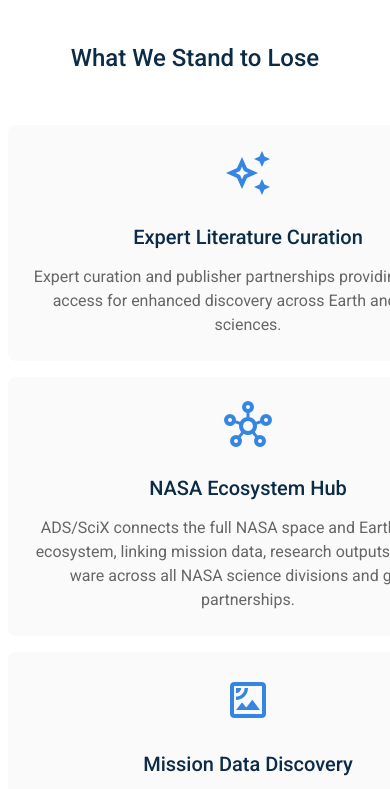
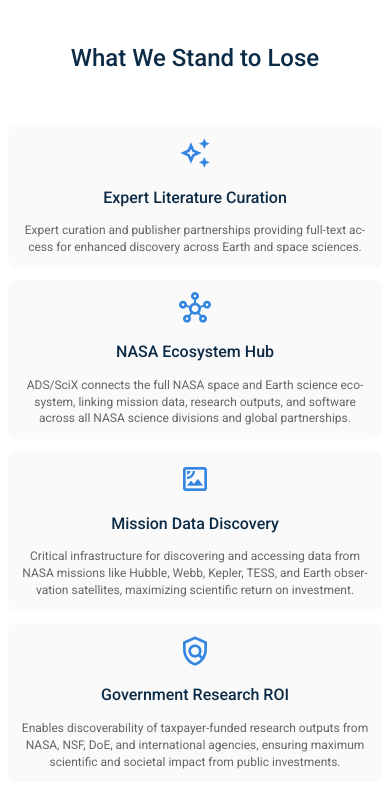
Before and after one commit to sjarmak/save_ADS_SciX, a website built with Vite: page index.html in a window 390 px wide. Shown: the part 3560-4349 px from the top of the page. Built offline with nearby package versions, Linux system fonts and the light colour scheme.

Commit message:
Fix text cutoff in impact cards on mobile
Co-authored-by: Amp <amp@ampcode.com>
Amp-Thread-ID: https://ampcode.com/threads/T-7cf1ff35-f07b-420e-a506-ae8b7f2172a4

```diff
--- a/src/styles/main.scss
+++ b/src/styles/main.scss
@@ -1376,9 +1376,42 @@
   }
 
   // Ensure impact cards don't overflow
-  .impact__description {
-    word-wrap: break-word;
-    overflow-wrap: break-word;
+  .impact {
+    &__grid {
+      gap: var(--space-3);
+      grid-template-columns: 1fr;
+    }
+
+    &__card {
+      padding: var(--space-3);
+      margin: 0;
+      width: 100%;
+      max-width: 100%;
+      box-sizing: border-box;
+    }
+
+    &__title {
+      font-size: var(--font-size-base);
+      word-wrap: break-word;
+      overflow-wrap: break-word;
+      hyphens: auto;
+    }
+
+    &__description {
+      font-size: var(--font-size-xs);
+      word-wrap: break-word;
+      overflow-wrap: break-word;
+      hyphens: auto;
+      line-height: 1.4;
+    }
+
+    &__icon {
+      margin-bottom: var(--space-2);
+
+      .material-icons-outlined {
+        font-size: 2rem;
+      }
+    }
   }
 }
 
```
